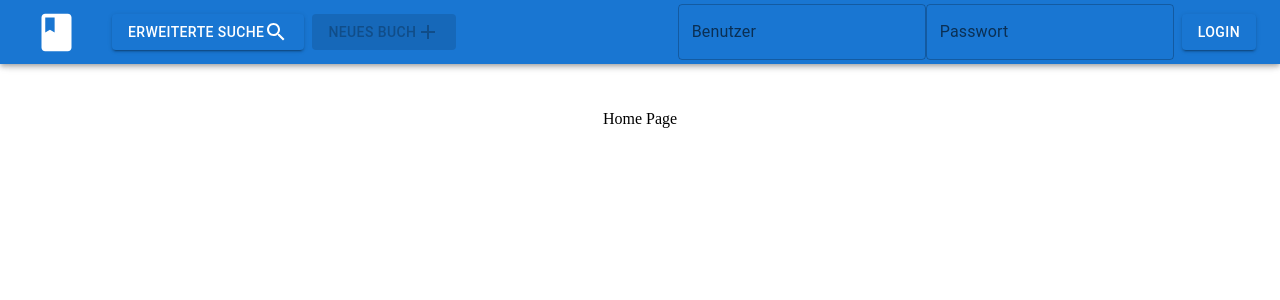
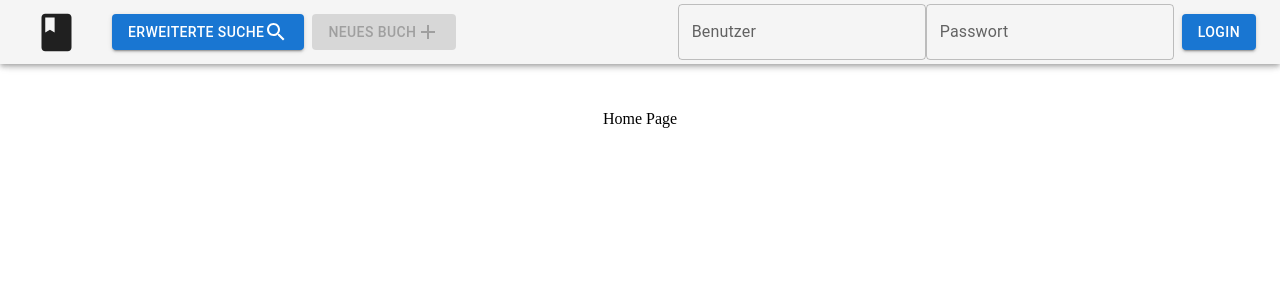
Before and after one commit to nivek023/buchweb, a React (Vite) app: page / in a window 1280 px wide. Shown: the top 300 px of the page. Built offline with nearby package versions, Linux system fonts and the light colour scheme.

Commit message:
minor corrections for the merge in Navbar

```diff
--- a/src/components/header/Login.jsx
+++ b/src/components/header/Login.jsx
@@ -1,9 +1,10 @@
 import { useState, useEffect } from 'react';
 import TextField from '@mui/material/TextField';
 import Button from '@mui/material/Button';
-import { useAuth } from '../provider/useAuth';
 import { useNavigate, useLocation } from 'react-router-dom';
 import { useMediaQuery } from '@mui/material';
+
+import { useAuth } from '../provider/useAuth.js';
 
 const Login = () => {
   const { logout, isLoggedIn, navbarColor } = useAuth();
--- a/src/components/header/Navbar.jsx
+++ b/src/components/header/Navbar.jsx
@@ -1,15 +1,25 @@
 import {
-  AppBar, Toolbar, Button, Typography, TextField, Drawer, List, ListItem, ListItemText, useMediaQuery } from '@mui/material';
+  AppBar,
+  Toolbar,
+  Button,
+  Typography,
+  TextField,
+  Drawer,
+  List,
+  ListItem,
+  ListItemText,
+  useMediaQuery,
+} from '@mui/material';
 import { styled } from '@mui/system';
 import { useNavigate, useLocation } from 'react-router-dom';
 import SearchIcon from '@mui/icons-material/Search';
+import AddIcon from '@mui/icons-material/Add';
+import BookIcon from '@mui/icons-material/Book';
 import { useState, useEffect, useRef } from 'react';
 import Box from '@mui/material/Box';
 import MenuIcon from '@mui/icons-material/Menu';
-import BookIcon from '@mui/icons-material/Book';
-import AddIcon from '@mui/icons-material/Add';
 
-import { useAuth } from '../provider/useAuth';
+import { useAuth } from '../provider/useAuth.js';
 
 const Navbar = () => {
   const pwdRef = useRef(null);
@@ -19,10 +29,12 @@ const Navbar = () => {
     flexGrow: 1,
   });
 
-  const { login, logout, writeAccess, navbarColor, isLoggedIn, setIsLoggedIn, setNavbarColor } = useAuth();
+  const { login, logout, writeAccess } = useAuth();
   const [benutzer, setBenutzer] = useState('');
   const [passwort, setPasswort] = useState('');
   const navigate = useNavigate();
+  const [navbarColor, setNavbarColor] = useState('default');
+  const [isLoggedIn, setIsLoggedIn] = useState(false);
   const [isDrawerOpen, setIsDrawerOpen] = useState(false);
 
   const isMobile = useMediaQuery('(max-width:800px)');
@@ -53,13 +65,11 @@ const Navbar = () => {
       navigate('/login');
       return;
     }
-
     try {
-    if (isLoggedIn) {
-      handleLogout();
-      return;
-    }
-
+      if (isLoggedIn) {
+        handleLogout();
+        return;
+      }
       const successfulLogin = await login(benutzer, passwort);
       setIsLoggedIn(successfulLogin);
       if (successfulLogin) {
@@ -89,10 +99,17 @@ const Navbar = () => {
   useEffect(() => {
     if (navbarColor === 'error' || navbarColor === 'success') {
       const timeout = setTimeout(() => {
+        setNavbarColor('default');
       }, 260);
       return () => clearTimeout(timeout);
     }
   }, [navbarColor]);
+
+  useEffect(() => {
+    if (isLoggedIn) {
+      setNavbarColor('success');
+    }
+  }, [isLoggedIn]);
 
   useEffect(() => {
     if (!isMobile && location.pathname === '/login') {
```
